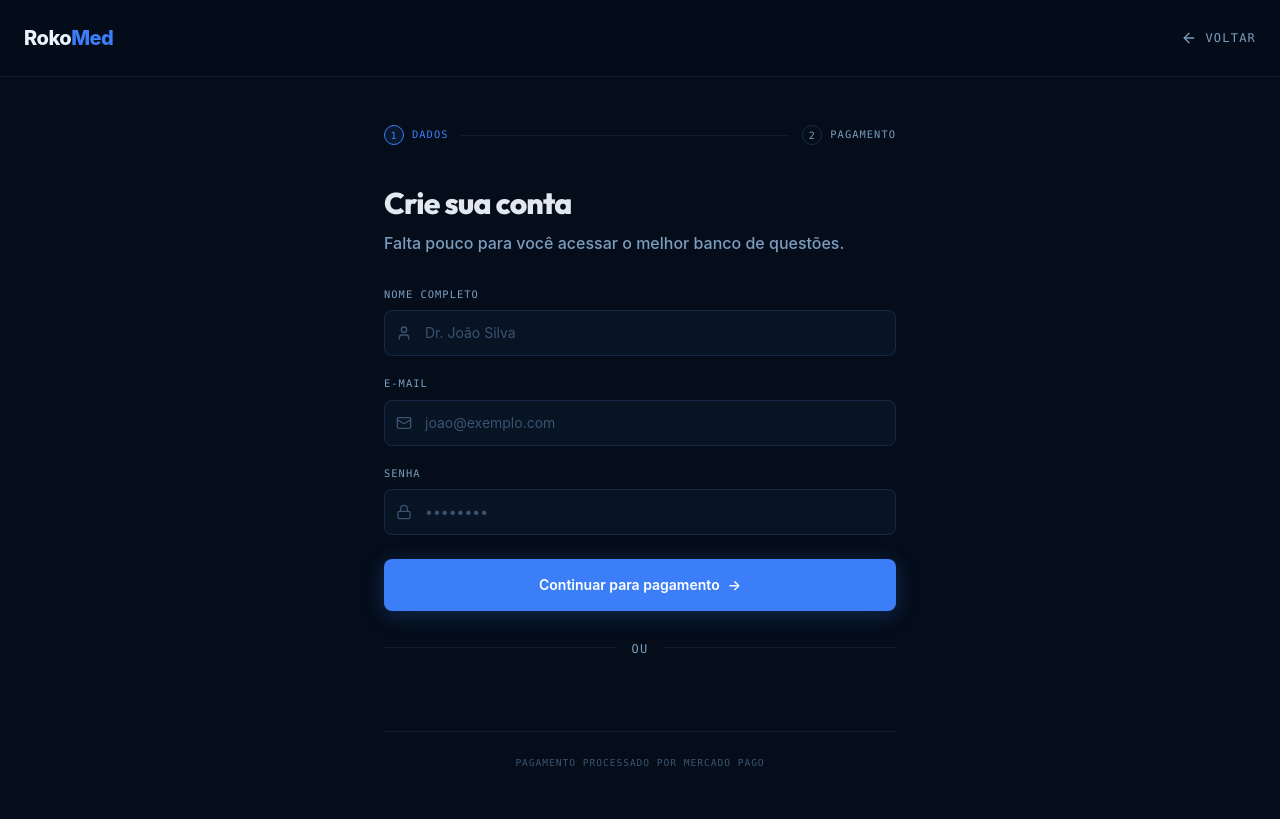
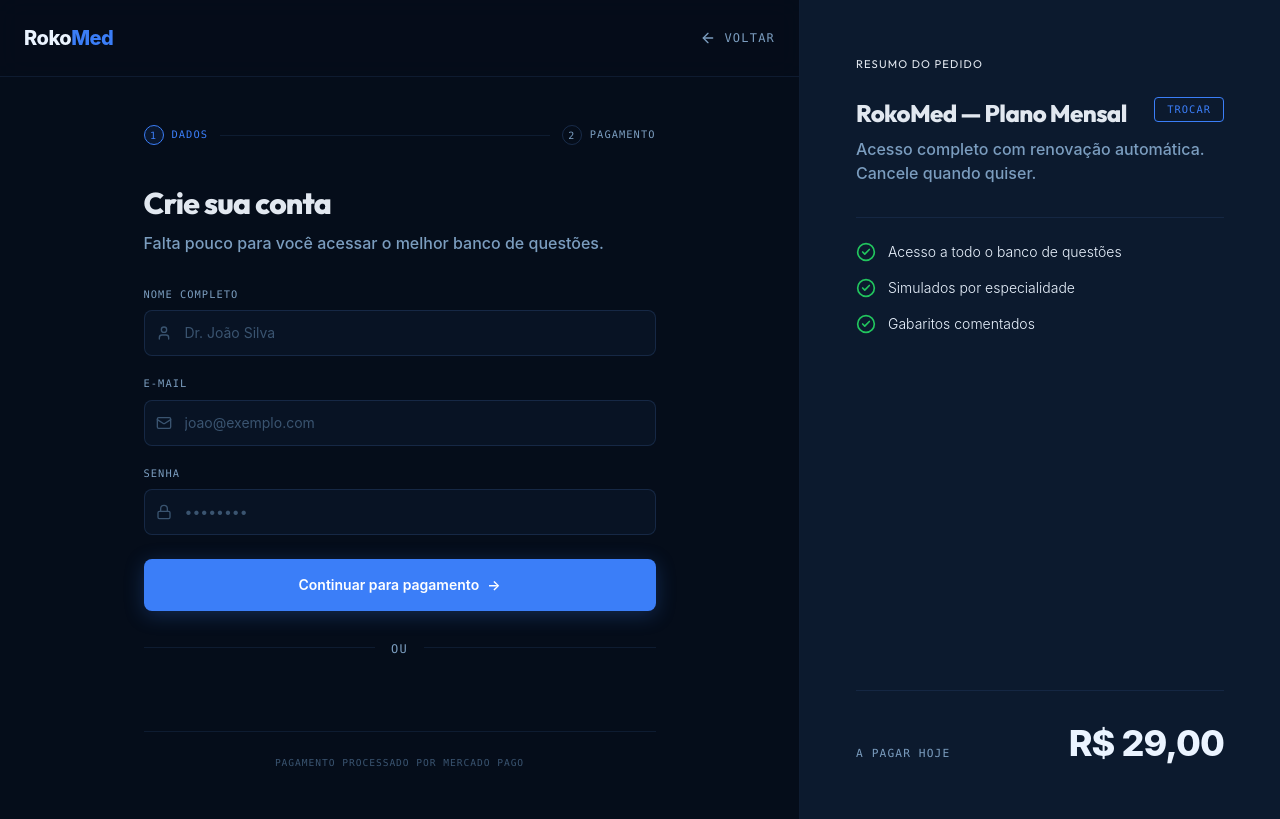
Before and after one commit to brmm001/rokomed, a React (Vite) app in the folder frontend/: page /checkout in a window 1280 px wide. Built offline with nearby package versions, Linux system fonts and the light colour scheme; no server answers.

Commit message:
fix: restore checkout summary on desktop, hide on mobile

```diff
--- a/frontend/src/pages/Checkout.tsx
+++ b/frontend/src/pages/Checkout.tsx
@@ -6,11 +6,35 @@ import { useAuthStore } from '../store/auth'
 import toast from 'react-hot-toast'
 import { trackClick } from '../lib/tracker'
 
+type PlanType = 'monthly' | 'semiannual' | 'annual'
 
+const PLAN_DETAILS: Record<PlanType, { title: string; price: string; total?: string; description: string; features: string[] }> = {
+  monthly: {
+    title: 'RokoMed — Plano Mensal',
+    price: 'R$ 29,00',
+    description: 'Acesso completo com renovação automática. Cancele quando quiser.',
+    features: ['Acesso a todo o banco de questões', 'Simulados por especialidade', 'Gabaritos comentados']
+  },
+  semiannual: {
+    title: 'RokoMed — Plano Semestral',
+    price: '6x de R$ 16,16',
+    total: 'Total à vista: R$ 97,00',
+    description: 'Nosso plano mais vendido. Sem renovação automática.',
+    features: ['Tudo do plano Mensal', 'Simulados personalizados por IA', 'Suporte prioritário']
+  },
+  annual: {
+    title: 'RokoMed — Plano Anual',
+    price: '12x de R$ 12,25',
+    total: 'Total à vista: R$ 147,00',
+    description: 'O melhor custo-benefício. Sem renovação automática.',
+    features: ['Tudo do plano Semestral', 'Flashcards integrados', 'Planilha de evolução exportável']
+  }
+}
 export default function CheckoutPage() {
   const [searchParams] = useSearchParams()
   const navigate = useNavigate()
-  const plan = (searchParams.get('plan') as string) || 'monthly'
+  const plan = (searchParams.get('plan') as PlanType) || 'monthly'
+  const selectedPlan = PLAN_DETAILS[plan] || PLAN_DETAILS.monthly
 
   const [step, setStep] = useState<1 | 2>(1)
   const [formData, setFormData] = useState({
@@ -142,9 +166,9 @@ export default function CheckoutPage() {
 
 
   return (
-    <div className="min-h-screen bg-[#050D1A] text-[#C8DCF5] font-sans flex flex-col selection:bg-[#3B7EF8] selection:text-white">
-      {/* SINGLE COLUMN: Checkout Form */}
-      <div className="flex-1 flex flex-col min-h-screen relative">
+    <div className="min-h-screen bg-[#050D1A] text-[#C8DCF5] font-sans flex flex-col md:flex-row selection:bg-[#3B7EF8] selection:text-white">
+      {/* MAIN COLUMN: Checkout Form */}
+      <div className="flex-1 flex flex-col min-h-screen relative border-r border-[rgba(100,160,255,0.1)]">
         {/* Header */}
         <header className="p-6 border-b border-[rgba(100,160,255,0.1)] flex items-center justify-between bg-[#050D1A]/80 backdrop-blur-md sticky top-0 z-50">
           <Link to="/" className="font-extrabold text-xl text-[#EBF4FF] no-underline tracking-tight">
@@ -310,6 +334,51 @@ export default function CheckoutPage() {
           </div>
         </div>
       </div>
+
+      {/* RIGHT COLUMN: Order Summary — hidden on mobile, visible on desktop */}
+      <div className="hidden md:flex w-[420px] lg:w-[480px] bg-[#0C1A2E] text-white p-10 lg:p-14 flex-col justify-center relative shrink-0">
+        <div className="absolute inset-0 bg-radial-gradient from-[rgba(59,126,248,0.05)] to-transparent pointer-events-none z-0" />
+
+        <div className="mb-10 relative z-10">
+          <h2 className="font-mono text-[0.7rem] uppercase tracking-widest text-[#7B9DBF] mb-6">Resumo do Pedido</h2>
+
+          <div className="flex justify-between items-start mb-2">
+            <h3 className="font-extrabold text-2xl text-[#EBF4FF] tracking-tight">{selectedPlan.title}</h3>
+            <button
+              className="font-mono text-[0.65rem] text-[#3B7EF8] hover:text-white transition-all duration-200 uppercase tracking-widest border border-[#3B7EF8] hover:border-white px-3 py-1 rounded ml-3 shrink-0"
+              onClick={() => navigate('/#planos')}
+            >
+              Trocar
+            </button>
+          </div>
+          <p className="text-[#7B9DBF] font-medium mb-8">{selectedPlan.description}</p>
+
+          <div className="space-y-4 mb-8 pt-6 border-t border-[rgba(100,160,255,0.1)]">
+            {selectedPlan.features.map((feature, i) => (
+              <div key={i} className="flex items-start gap-3">
+                <CheckCircle2 className="w-5 h-5 text-[#22C55E] shrink-0" />
+                <span className="text-[#EBF4FF] font-light text-sm">{feature}</span>
+              </div>
+            ))}
+          </div>
+        </div>
+
+        <div className="mt-auto pt-8 border-t border-[rgba(100,160,255,0.1)] relative z-10">
+          <div className="flex justify-between items-end">
+            <span className="font-mono text-[0.7rem] uppercase tracking-widest text-[#7B9DBF]">A pagar hoje</span>
+            <div className="text-right">
+              {selectedPlan.total && (
+                <div className="font-mono text-[0.65rem] text-[#7B9DBF] uppercase tracking-widest mb-1">
+                  {selectedPlan.total}
+                </div>
+              )}
+              <div className="font-extrabold text-4xl text-[#EBF4FF] tracking-tight">
+                {selectedPlan.price}
+              </div>
+            </div>
+          </div>
+        </div>
+      </div>
     </div>
   )
 }
```
